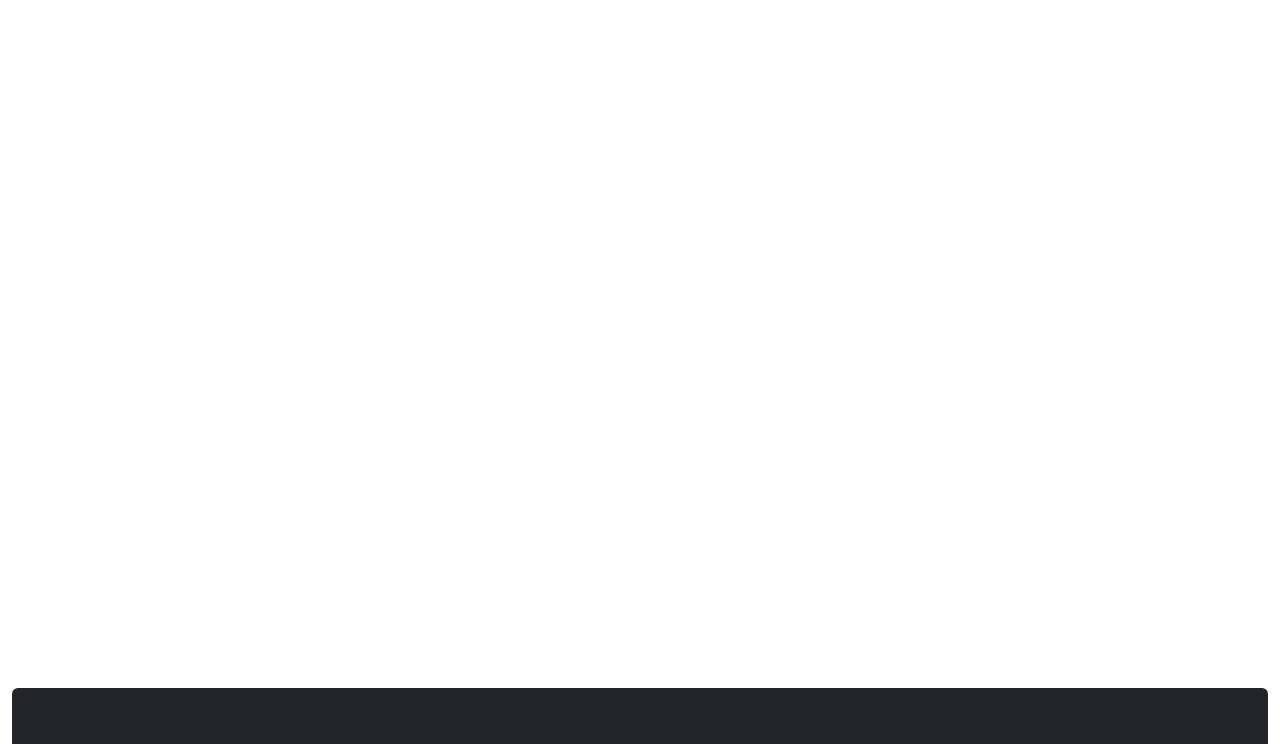
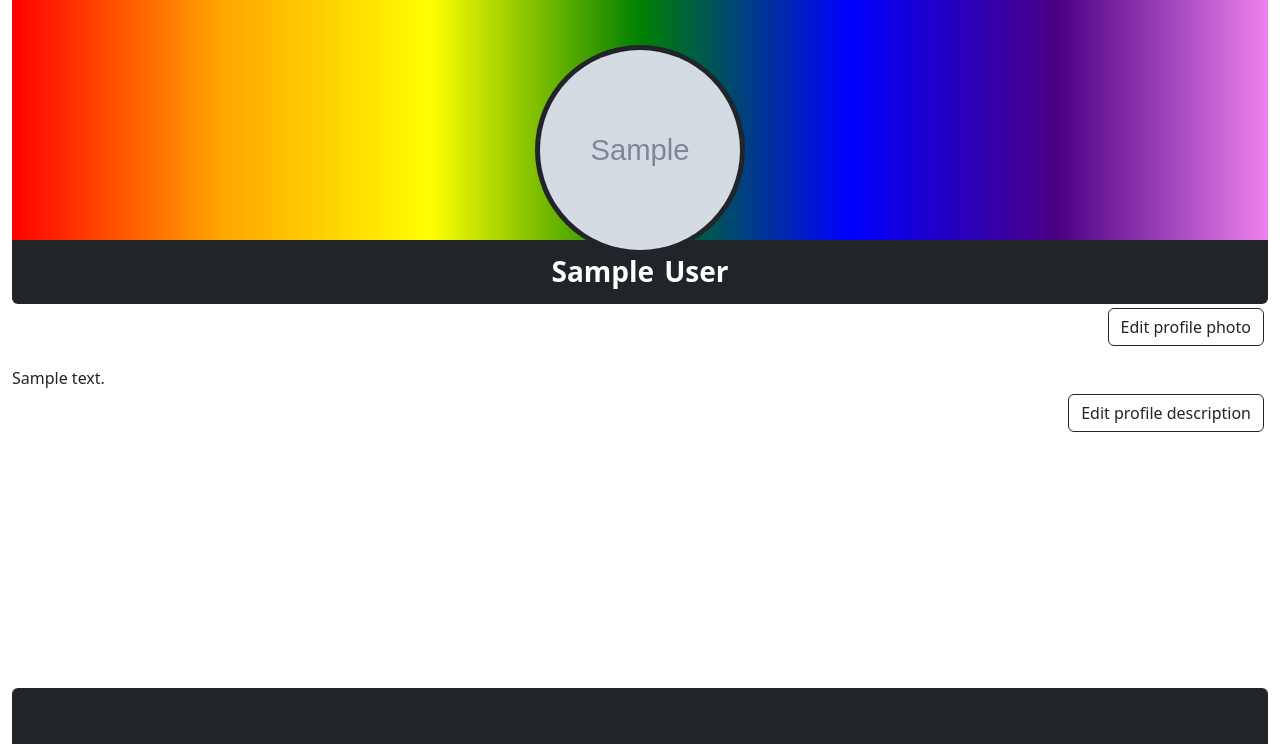
Before and after one commit to fordmay/itjob, a Django app: a page that uses itJob/templates/itJob/firm_profile.html in a window 1280 px wide. Shown: the part 56-800 px from the top of the page. Run offline with Django 4.2, Linux system fonts and the light colour scheme; a user stored in the database is signed in; tables that the repository leaves empty hold one stand-in row (values such as "Sample post"); grey boxes marked "Sample" are stand-in pictures; some libraries are stand-ins or nearby versions.

Commit message:
finish worker profile, without history

```diff
--- a/itJob/models.py
+++ b/itJob/models.py
@@ -5,7 +5,7 @@ from django.db import models
 
 class User(AbstractUser):
     is_firm = models.BooleanField(default=False)
-    image = models.URLField(blank=True)
+    image = models.ImageField(blank=True, null=True)
     description = models.TextField(max_length=2000, blank=True)
 
 class Worker(User):
--- a/itJob/static/itJob/index.js
+++ b/itJob/static/itJob/index.js
@@ -15,29 +15,52 @@ document.addEventListener("DOMContentLoaded", function () {
 
 function edit_profile_photo() {
   // Show modal and add data there
-  modal_01.style.display = "block";
-  example_pic.src = avatar__pic.src;
-  example_first_name.value = first_name.innerText;
-  example_last_name.value = last_name.innerText;
-  close_01.onclick = () => {
-    // Hide modal
-    modal_01.style.display = "none";
+  document.querySelector("#modal_01").style.display = "block";
+  document.querySelector("#example_pic").src = avatar__pic.src;
+  document.querySelector("#example_first_name").value = document.querySelector("#first_name").innerText;
+  document.querySelector("#example_last_name").value = document.querySelector("#last_name").innerText;
+  document.querySelector("#close_01").onclick = () => {
+    // Hide modal and message
+    document.querySelector("#modal_01").style.display = "none";
+    document.querySelector("#info_message_01").style.display = "none";
     // Clear an HTML image input
-    profile_pic.value = "";
+    document.querySelector("#profile_pic").value = "";
+
   }
   // Preview an image before it is uploaded
   document.querySelector("#profile_pic").onchange = () => {
-    const [file] = profile_pic.files;
+    const [file] = document.querySelector("#profile_pic").files;
     if (file) {
-      example_pic.src = URL.createObjectURL(file);
+      document.querySelector("#example_pic").src = URL.createObjectURL(file);
     }
   }
   document.querySelector("#save_01").onclick = () => {
-    // if true
-    modal_01.style.display = "none";
-    first_name.innerText = example_first_name.value;
-    last_name.innerText = example_last_name.value;
-    avatar__pic.src = example_pic.src;
+    const form_data = new FormData();
+    const fileField = document.querySelector("#profile_pic");
+    if (fileField.files.length > 0 ? fileField.files[0].size > 1024000 : false) {
+      document.querySelector("#info_message_01").style.display = "block";
+      document.querySelector("#info_message_01").innerHTML = "image have to be lover 1MB";
+    } else {
+      form_data.append("first_name", document.querySelector("#example_first_name").value);
+      form_data.append("last_name", document.querySelector("#example_last_name").value);
+      form_data.append("avatar", fileField.files[0]);
+
+      fetch("/profile/save_photo", {
+        method: "POST",
+        body: form_data
+      }).then(result => {
+        if (result.ok) {
+          document.querySelector("#modal_01").style.display = "none";
+          document.querySelector("#info_message_01").style.display = "none";
+          document.querySelector("#profile_pic").value = "";
+          document.querySelector("#first_name").innerText = document.querySelector("#example_first_name").value;
+          document.querySelector("#last_name").innerText = document.querySelector("#example_last_name").value;
+          document.querySelector("#avatar__pic").src = document.querySelector("#example_pic").src;
+        }
+      }).catch(error => {
+        console.log("Error:", error);
+      });
+    }
   }
 }
 
@@ -139,7 +162,7 @@ function edit_profile_skills() {
         }
         score();
         // Hide table if user don't have skills
-        if(data.length === 0){
+        if (data.length === 0) {
           main_table.parentElement.parentElement.style.display = "none";
         }
       }
--- a/itJob/templates/itJob/firm_profile.html
+++ b/itJob/templates/itJob/firm_profile.html
@@ -1,5 +1,96 @@
 {% extends "itJob/layout.html" %}
+{% load static %}
 
 {% block body %}
+<div class="row mb-3">
+  <div class="profile-picture">
+    <div class="profile-picture__back">
+      <!-- <img src="https://picsum.photos/1000/400" alt="" class="wallpaper"> -->
+    </div>
+    <div class="profile-picture__avatar">
+      <div class="avatar">
+        <img src="{% if firm.image %}{{ firm.image.url }}{% else %}{% static 'itJob/no_user_img.png' %}{% endif %}"
+          alt="Avatar" class="avatar__img" id="avatar__pic">
+      </div>
+    </div>
+    <div class="profile-picture__title">
+      <h3 class="title">
+        <div id="first_name">{{ firm.first_name }}</div>
+        <div id="last_name">{{ firm.last_name }}</div>
+      </h3>
+    </div>
+    {% if user.username == firm.username %}
+    <div class="text-end">
+      <button type="button" class="m-1 btn btn-outline-dark" id="edit_profile_photo">Edit profile photo</button>
+    </div>
+    {% endif %}
+  </div>
 
+  <div class="modal" id="modal_01">
+    <div class="modal__container animate" style="max-width: 600px">
+      <span class="modal__close" title="Close Modal" id="close_01">&times;</span>
+      <div class="modal__content">
+        <div class="image-upload mb-3">
+          <label for="profile_pic" class="avatar" class="form-label" title="Upload Image">
+            <img src="" alt="Avatar" class="avatar__img" id="example_pic">
+          </label>
+          <input class="form-control" type="file" accept=".jpg, .jpeg, .png" id="profile_pic">
+        </div>
+        <div class="mb-3">
+          <label for="firdst_name" class="form-label">First Name</label>
+          <input type="text" class="form-control" id="example_first_name" placeholder="Enter First Name">
+        </div>
+        <div class="mb-3">
+          <label for="last_name" class="form-label">Last Name</label>
+          <input type="text" class="form-control" id="example_last_name" placeholder="Enter Last Name">
+        </div>
+        <div class="d-grid gap-2">
+          <div class="info_message" id="info_message_01"></div>
+          <button class="btn btn-dark btn-lg" type="submit" id="save_01">Save</button>
+        </div>
+      </div>
+    </div>
+  </div>
+</div>
+
+<div class="row mb-3">
+  <div class="description">
+    <div id="description_value">{{ firm.description | safe }}</div>
+    {% if user.username == firm.username %}
+    <div class="text-end">
+      <button type="button" class="m-1 btn btn-outline-dark" id="edit_profile_description">Edit profile
+        description</button>
+    </div>
+    {% endif %}
+  </div>
+
+  <div class="modal" id="modal_02">
+    <div class="modal__container animate">
+      <span class="modal__close" title="Close Modal" id="close_02">&times;</span>
+      <div class="modal__content">
+        <form class="mb-3" method="post">
+          <textarea id="textarea"></textarea>
+        </form>
+        <div class="d-grid gap-2">
+          <div class="info_message" id="info_message_02"></div>
+          <button class="btn btn-dark btn-lg" type="submit" id="save_02">Save</button>
+        </div>
+      </div>
+    </div>
+  </div>
+</div>
 {% endblock %}
+
+{% block script %}
+<script src="https://cdn.tiny.cloud/1/s8l1yu3k7cp94vsxpgxsbpjmhuidetnks4p97hc76llk15hm/tinymce/6/tinymce.min.js"
+  referrerpolicy="origin"></script>
+<script>
+  tinymce.init({
+    selector: '#textarea',
+    toolbar: 'undo redo | formatpainter casechange blocks | bold italic backcolor | ' +
+      'alignleft aligncenter alignright alignjustify | ' +
+      'bullist numlist checklist outdent indent | removeformat | a11ycheck code table help'
+  });
+</script>
+<script src="{% static 'itJob/index.js' %}"></script>
+{% endblock %}
--- a/itJob/urls.py
+++ b/itJob/urls.py
@@ -1,5 +1,7 @@
 from django.urls import path
 from itJob import views
+from django.conf import settings
+from django.conf.urls.static import static
 
 urlpatterns = [
     path("", views.index, name="index"),
@@ -11,4 +13,5 @@ urlpatterns = [
     # API
     path("profile/save_description", views.save_description, name="save_description"),
     path("profile/save_skills", views.save_skills, name="save_skills"),
-]
+    path("profile/save_photo", views.save_photo, name="save_photo"),
+] + static(settings.MEDIA_URL, document_root=settings.MEDIA_ROOT)
--- a/itJob/views.py
+++ b/itJob/views.py
@@ -88,7 +88,7 @@ def worker_profile(request, user_name):
 def firm_profile(request, user_name):
     if Firm.objects.filter(username=user_name).exists():
         return render(request, "itJob/firm_profile.html", {
-            "firm_info": Firm.objects.get(username=user_name)
+            "firm": Firm.objects.get(username=user_name)
         })
     else:
         return HttpResponseNotFound(f"<h1>User {user_name} not found</h1>")
@@ -101,6 +101,7 @@ def save_description(request):
         data = json.loads(request.body)
         if len(data) < 2000:
             user = Worker.objects.get(username=request.user)
+            # Check changes before save
             if user.description != data:
                 user.description = data
                 user.save()
@@ -117,14 +118,37 @@ def save_skills(request):
         user_skills = Worker_skill.objects.filter(worker=request.user)
         for new_skill, user_skill in itertools.zip_longest(new_skills, user_skills):
             if new_skill is not None and user_skill is not None:
-                user_skill.skill_name = new_skill["skill"]
-                user_skill.score = new_skill["score"]
-                user_skill.save()
+                # Check changes before save
+                if user_skill.skill_name != new_skill["skill"] or user_skill.score != int(new_skill["score"]):
+                    user_skill.skill_name = new_skill["skill"]
+                    user_skill.score = int(new_skill["score"])
+                    user_skill.save()
             if new_skill is None:
                 user_skill.delete()
             if user_skill is None:
                 user = Worker.objects.get(username=request.user)
-                Worker_skill(skill_name=new_skill["skill"], score=new_skill["score"], worker=user).save()
+                Worker_skill(skill_name=new_skill["skill"], score=int(
+                    new_skill["score"]), worker=user).save()
         return HttpResponse(status=200)
     else:
         return HttpResponse(status=400)
+
+
+@csrf_exempt
+@login_required
+def save_photo(request):
+    if request.method == "POST":
+        user = Worker.objects.get(username=request.user)
+        new_first_name = request.POST.get("first_name").strip()
+        new_last_name = request.POST.get("last_name").strip()
+        new_image = request.FILES.get("avatar")
+        if user.first_name != new_first_name or user.last_name != new_last_name:
+            user.first_name = new_first_name
+            user.last_name = new_last_name
+            user.save()
+        if user.image != new_image and new_image is not None:
+            user.image = new_image
+            user.save()
+        return HttpResponse(status=200)
+    else:
+        return HttpResponse(status=400)
--- a/project5/settings.py
+++ b/project5/settings.py
@@ -10,6 +10,7 @@ For the full list of settings and their values, see
 https://docs.djangoproject.com/en/4.0/ref/settings/
 """
 
+import os
 from pathlib import Path
 
 # Build paths inside the project like this: BASE_DIR / 'subdir'.
@@ -123,3 +124,7 @@ STATIC_URL = 'static/'
 # https://docs.djangoproject.com/en/4.0/ref/settings/#default-auto-field
 
 DEFAULT_AUTO_FIELD = 'django.db.models.BigAutoField'
+
+# Path to a directory where you’d like Django to store uploaded files
+MEDIA_URL = 'media/'
+MEDIA_ROOT = os.path.join(BASE_DIR, 'media')
```
Also changed, not shown: itJob/templates/itJob/worker_profile.html (+5 -2 lines).
